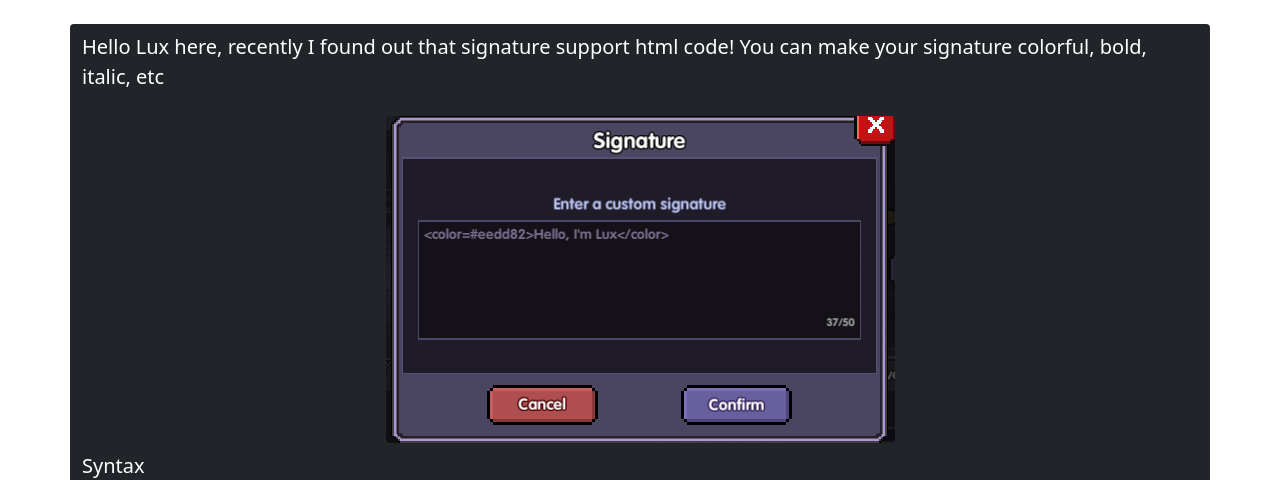
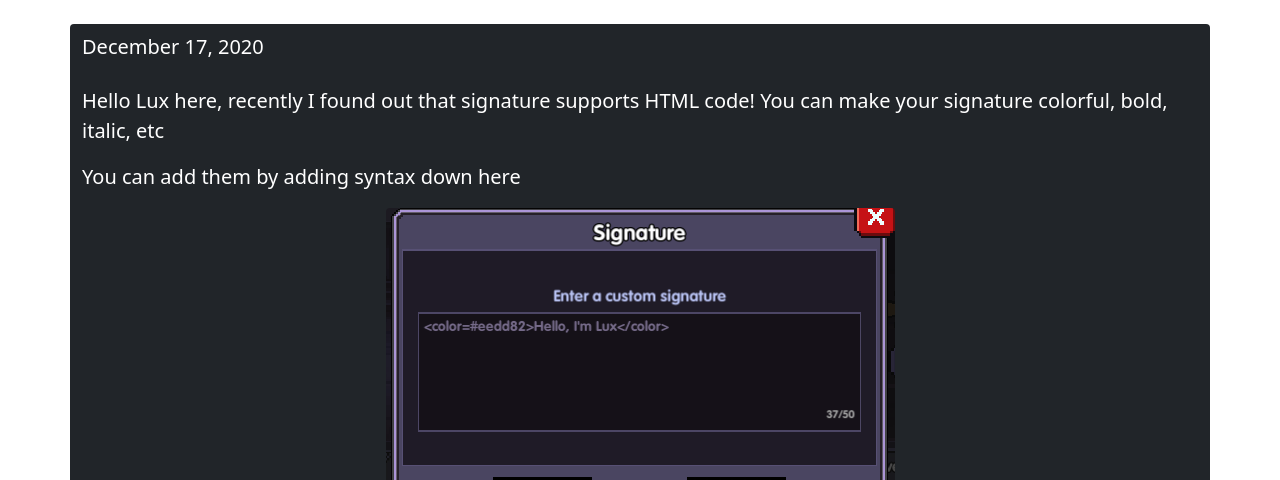
Before and after one commit to lux-web/myHeroes, a plain HTML site: page guides/make-your-signature-colorful.html in a window 1280 px wide. Shown: the part 188-668 px from the top of the page. Drawn offline with nearby package versions, Linux system fonts and the light colour scheme.

Commit message:
add date + grammar fix

```diff
--- a/guides/make-your-signature-colorful.html
+++ b/guides/make-your-signature-colorful.html
@@ -30,9 +30,10 @@
     </header>
 
     <div class="container lead bg-dark rounded text-white mb-4">
-        <p class="py-2">Hello Lux here, recently I found out that signature support html code! You can make your
-            signature
-            colorful, bold, italic, etc</p>
+        <p class="py-2">December 17, 2020</p>
+        <p>Hello Lux here, recently I found out that signature supports HTML code! You can make your
+            signature colorful, bold, italic, etc</p>
+        <p>You can add them by adding syntax down here</p>
         <img src="../media/g-signature.png" alt="" class="rounded mx-auto d-block img-fluid">
         <p class="py-2">Syntax</p>
         <h2>Font Color</h2>
```
